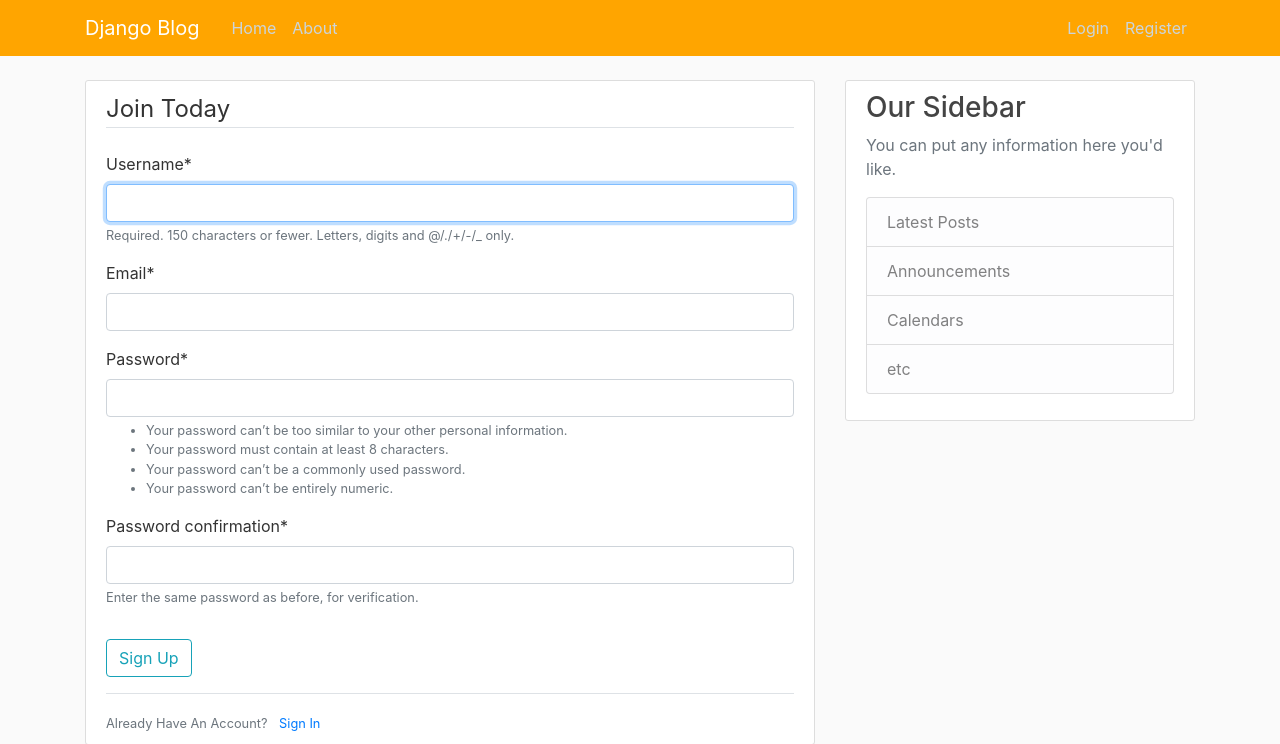
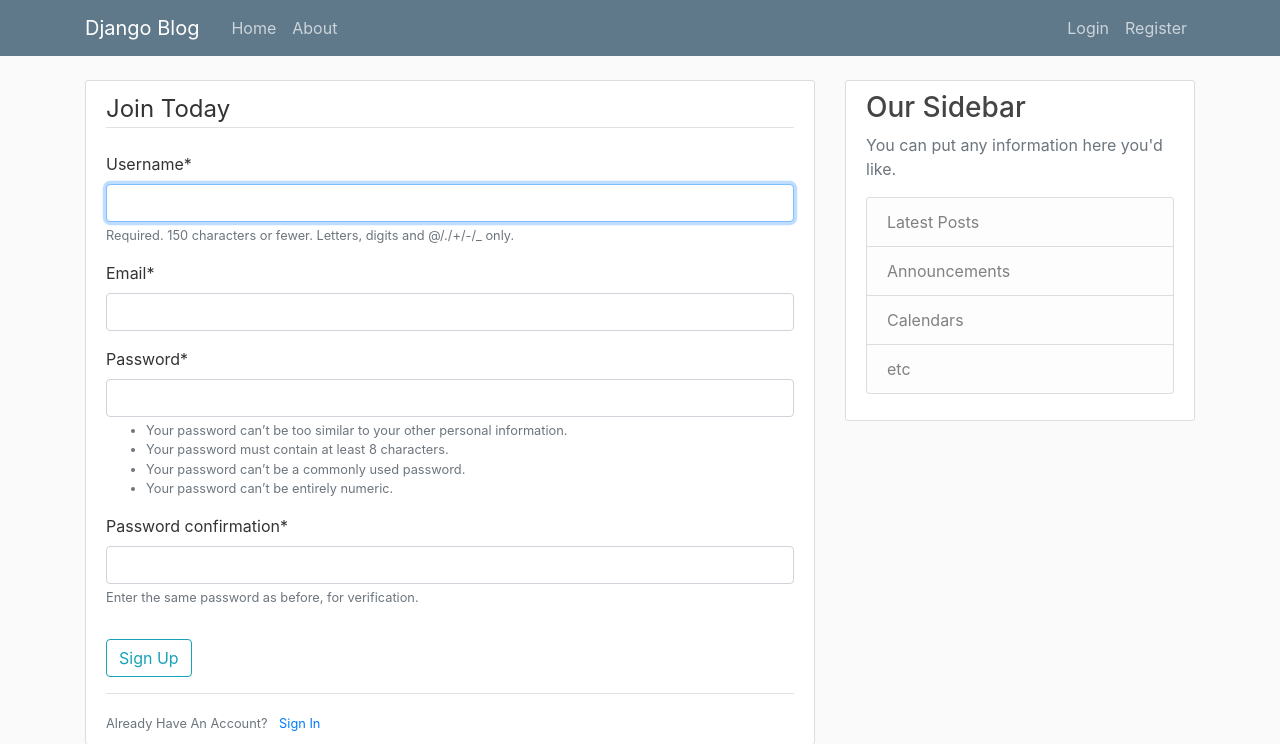
Before and after one commit to FlashinAssassin1/Django-Blog, a Django app: page /register/ in a window 1280 px wide. Shown: the top 744 px of the page. Run offline with Django 4.2, Linux system fonts and the light colour scheme; some libraries are stand-ins or nearby versions.

```diff
--- a/blog/static/blog/main.css
+++ b/blog/static/blog/main.css
@@ -13,7 +13,7 @@ body {
   }
 
   .bg-steel {
-    background-color: #FFA500;
+    background-color: #5f788a;
   }
 
   .site-header .navbar-nav .nav-link {
```
